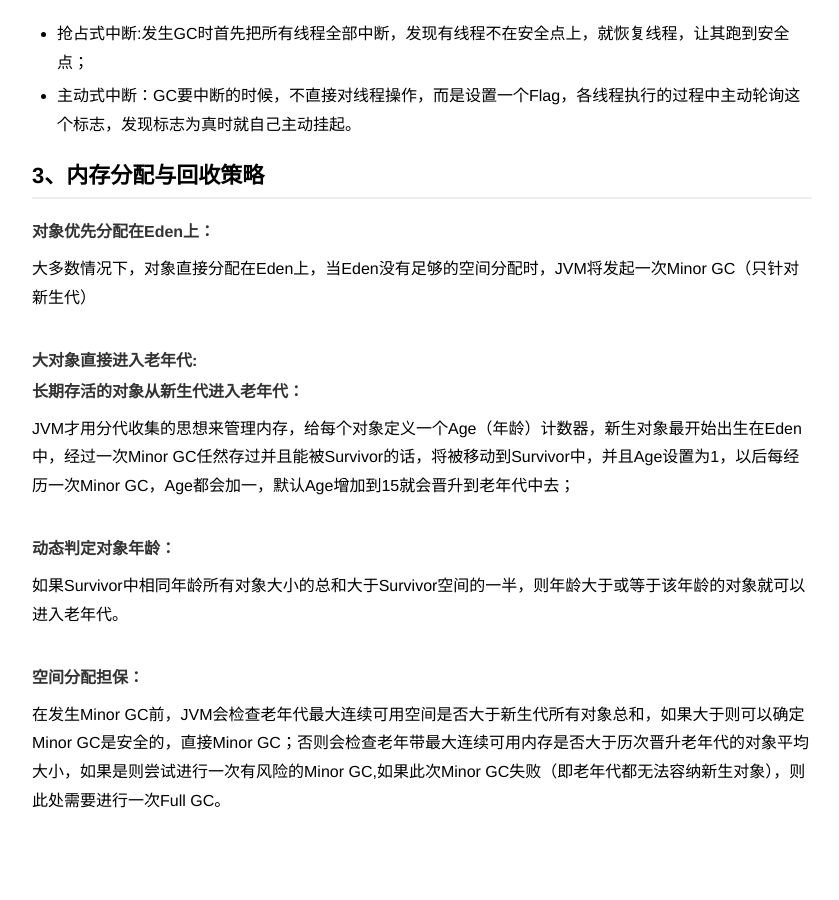
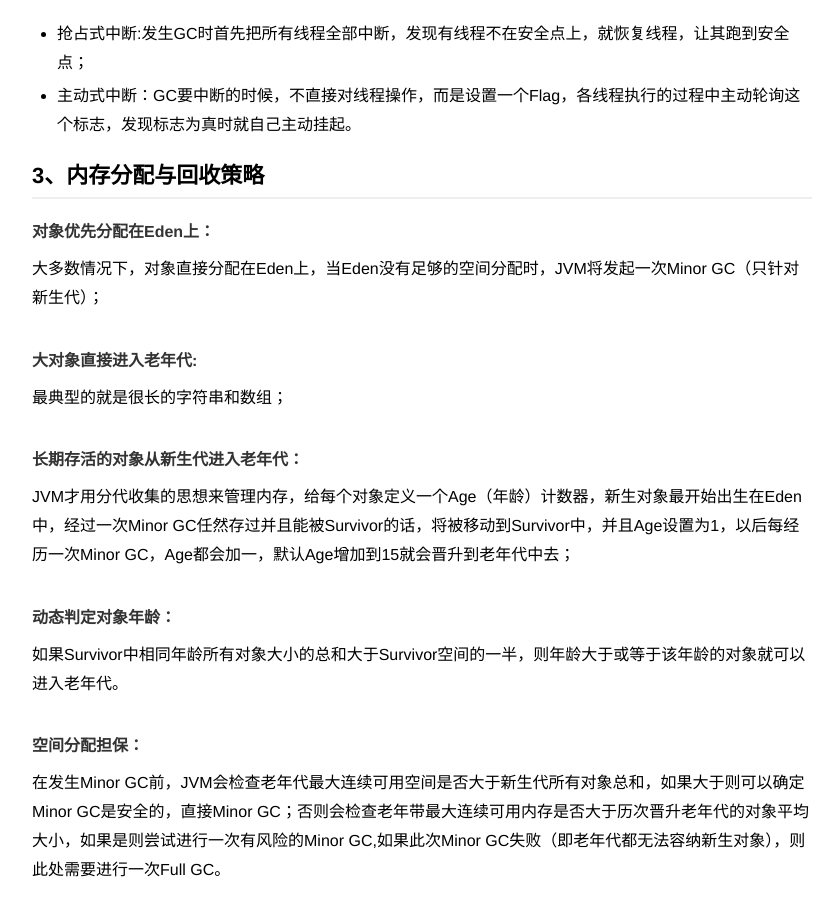
Before and after one commit to wangkun11/wangkun11.github.io, a Jekyll site: the page built from _posts/2017-03-16-JVM内存管理机制总结.md, in a window 1280 px wide and 900 px high, scrolled down 2899 px. Shown: the whole window, without its empty margins (218-1057 px from the left). Built offline with Jekyll 4.4.1, drawn with Linux system fonts in a browser that asks for light colours.

```diff
--- a/_posts/2017-03-16-JVM内存管理机制总结.md
+++ b/_posts/2017-03-16-JVM内存管理机制总结.md
@@ -52,8 +52,9 @@ JVM中的内存区域主要分为程序计数器、栈（虚拟机栈和本地
 
 ## 3、内存分配与回收策略
 #### 对象优先分配在Eden上：
-大多数情况下，对象直接分配在Eden上，当Eden没有足够的空间分配时，JVM将发起一次Minor GC（只针对新生代）
+大多数情况下，对象直接分配在Eden上，当Eden没有足够的空间分配时，JVM将发起一次Minor GC（只针对新生代）；
 #### 大对象直接进入老年代:
+最典型的就是很长的字符串和数组；
 #### 长期存活的对象从新生代进入老年代：
 JVM才用分代收集的思想来管理内存，给每个对象定义一个Age（年龄）计数器，新生对象最开始出生在Eden中，经过一次Minor GC任然存过并且能被Survivor的话，将被移动到Survivor中，并且Age设置为1，以后每经历一次Minor GC，Age都会加一，默认Age增加到15就会晋升到老年代中去；
 #### 动态判定对象年龄：
```
